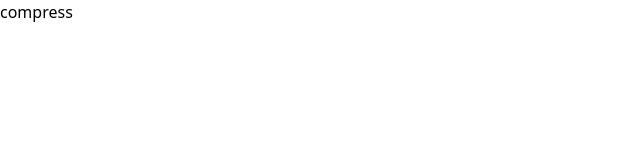
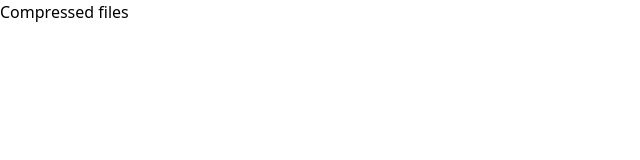
Before and after one commit to Luiggi13/nuxtfront, a Nuxt app: page /compressed in a window 1280 px wide. Shown: the top 160 px of the page, without its empty margins (0-640 px from the left). Built offline with nearby package versions, Linux system fonts and the light colour scheme.

Commit message:
Ul in template

```diff
--- a/pages/compressed/index.vue
+++ b/pages/compressed/index.vue
@@ -1 +1,3 @@
-<template>compress</template>
+<template>
+    <ul><li>Compressed files</li></ul>
+</template>
```
